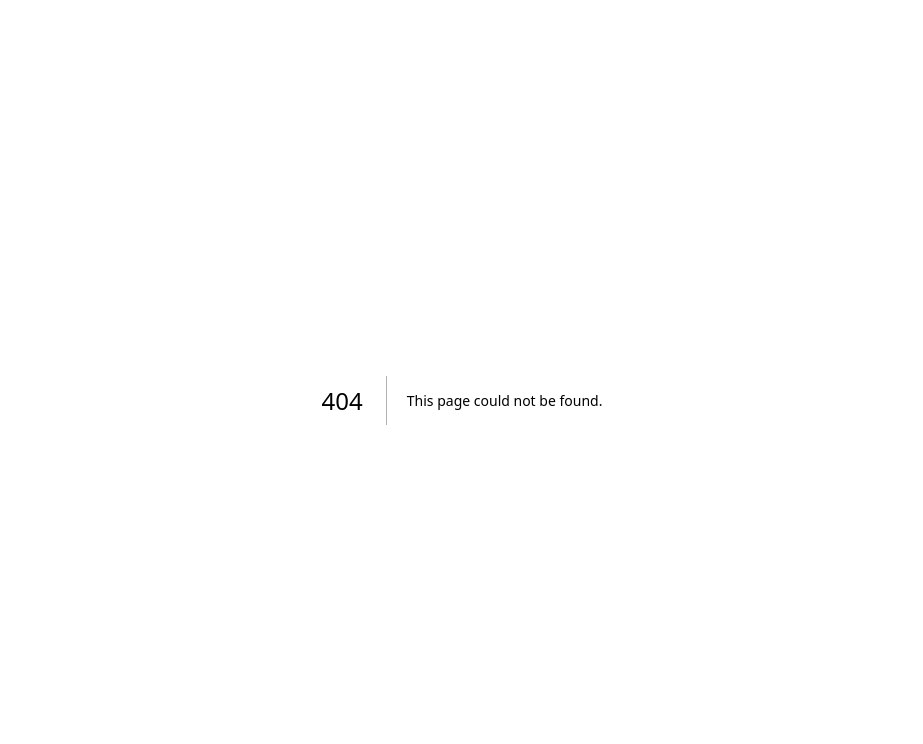
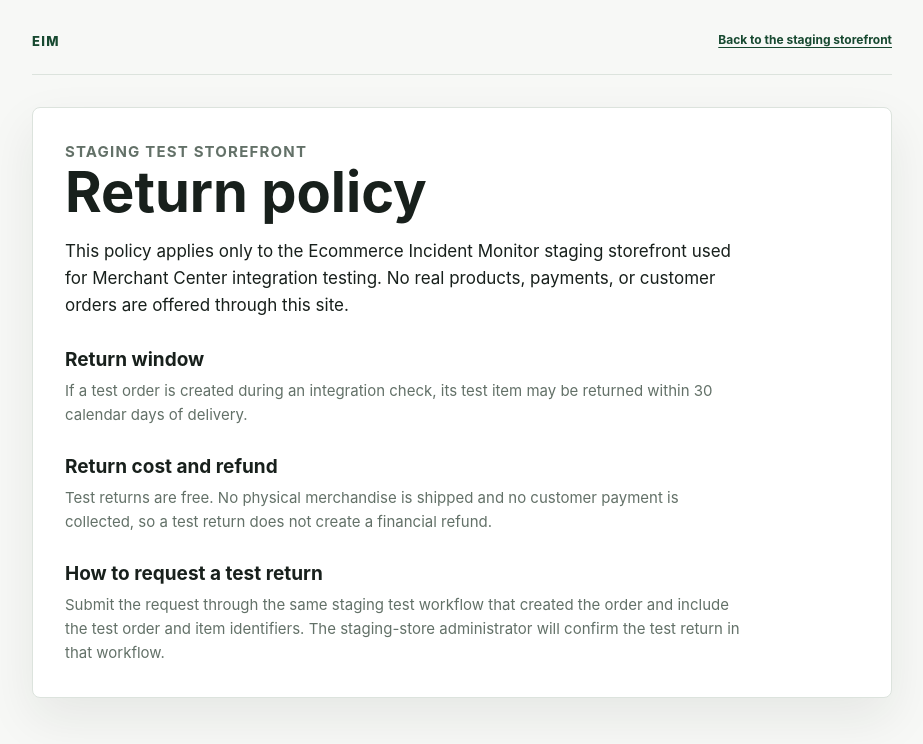
Before and after one commit to OLEGAS500/project700, a Next.js app in the folder apps/web/: page /return-policy in a window 1280 px wide. Before the commit this address had no page. Shown: the top 744 px of the page, without its empty margins (178-1101 px from the left). Built offline with nearby package versions, Linux system fonts and the light colour scheme.

Commit message:
Add staging return policy (#36)

```diff
--- /dev/null
+++ b/apps/web/app/return-policy/page.tsx
@@ -0,0 +1,57 @@
+import type { Metadata } from "next";
+import Link from "next/link";
+
+export const metadata: Metadata = {
+  title: "Return policy | Ecommerce Incident Monitor",
+  description: "Return policy for the Ecommerce Incident Monitor staging test storefront."
+};
+
+export default function ReturnPolicyPage() {
+  return (
+    <main className="legal-shell">
+      <header className="legal-header">
+        <Link className="product-mark" href="/">
+          EIM
+        </Link>
+        <Link className="back-link" href="/">
+          Back to the staging storefront
+        </Link>
+      </header>
+
+      <article className="legal-policy">
+        <p className="section-label">Staging test storefront</p>
+        <h1>Return policy</h1>
+        <p className="legal-policy-intro">
+          This policy applies only to the Ecommerce Incident Monitor staging storefront used for
+          Merchant Center integration testing. No real products, payments, or customer orders are
+          offered through this site.
+        </p>
+
+        <section>
+          <h2>Return window</h2>
+          <p>
+            If a test order is created during an integration check, its test item may be returned
+            within 30 calendar days of delivery.
+          </p>
+        </section>
+
+        <section>
+          <h2>Return cost and refund</h2>
+          <p>
+            Test returns are free. No physical merchandise is shipped and no customer payment is
+            collected, so a test return does not create a financial refund.
+          </p>
+        </section>
+
+        <section>
+          <h2>How to request a test return</h2>
+          <p>
+            Submit the request through the same staging test workflow that created the order and
+            include the test order and item identifiers. The staging-store administrator will
+            confirm the test return in that workflow.
+          </p>
+        </section>
+      </article>
+    </main>
+  );
+}
--- a/apps/web/app/styles.css
+++ b/apps/web/app/styles.css
@@ -357,6 +357,59 @@ textarea:disabled {
   line-height: 1.5;
 }
 
+.legal-shell {
+  width: min(860px, calc(100vw - 40px));
+  margin: 0 auto;
+  padding: 32px 0 56px;
+}
+
+.legal-header {
+  display: flex;
+  justify-content: space-between;
+  gap: 24px;
+  align-items: center;
+  padding-bottom: 24px;
+  border-bottom: 1px solid var(--border);
+}
+
+.legal-header .product-mark {
+  margin: 0;
+}
+
+.legal-policy {
+  margin-top: 32px;
+  padding: 32px;
+  border: 1px solid var(--border);
+  border-radius: 8px;
+  background: var(--surface);
+  box-shadow: var(--shadow);
+}
+
+.legal-policy h1 {
+  margin: 0;
+  font-size: clamp(36px, 7vw, 56px);
+  line-height: 1;
+}
+
+.legal-policy h2 {
+  margin: 28px 0 8px;
+  font-size: 19px;
+}
+
+.legal-policy p {
+  max-width: 680px;
+  margin: 0;
+  color: var(--muted);
+  font-size: 15px;
+  line-height: 1.6;
+}
+
+.legal-policy .legal-policy-intro {
+  margin-top: 18px;
+  color: var(--text);
+  font-size: 17px;
+}
+
 .primary-link {
   display: inline-flex;
   align-items: center;
@@ -2401,6 +2454,21 @@ textarea:disabled {
 }
 
 @media (max-width: 760px) {
+  .legal-shell {
+    width: min(100vw - 24px, 680px);
+    padding: 28px 0;
+  }
+
+  .legal-header {
+    align-items: flex-start;
+    flex-direction: column;
+  }
+
+  .legal-policy {
+    margin-top: 24px;
+    padding: 24px;
+  }
+
   .merchant-center-overview {
     display: grid;
     align-items: start;
```
Also changed, not shown: 1 other file (tests, documents, lock files or other folders).
